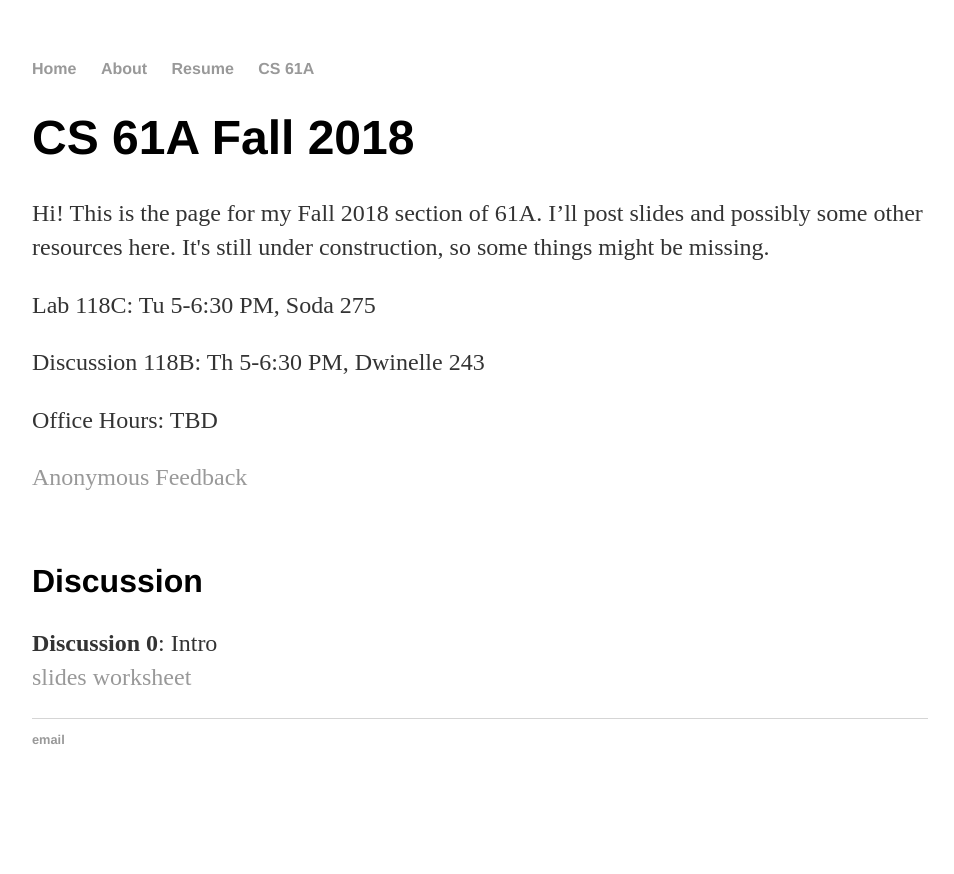
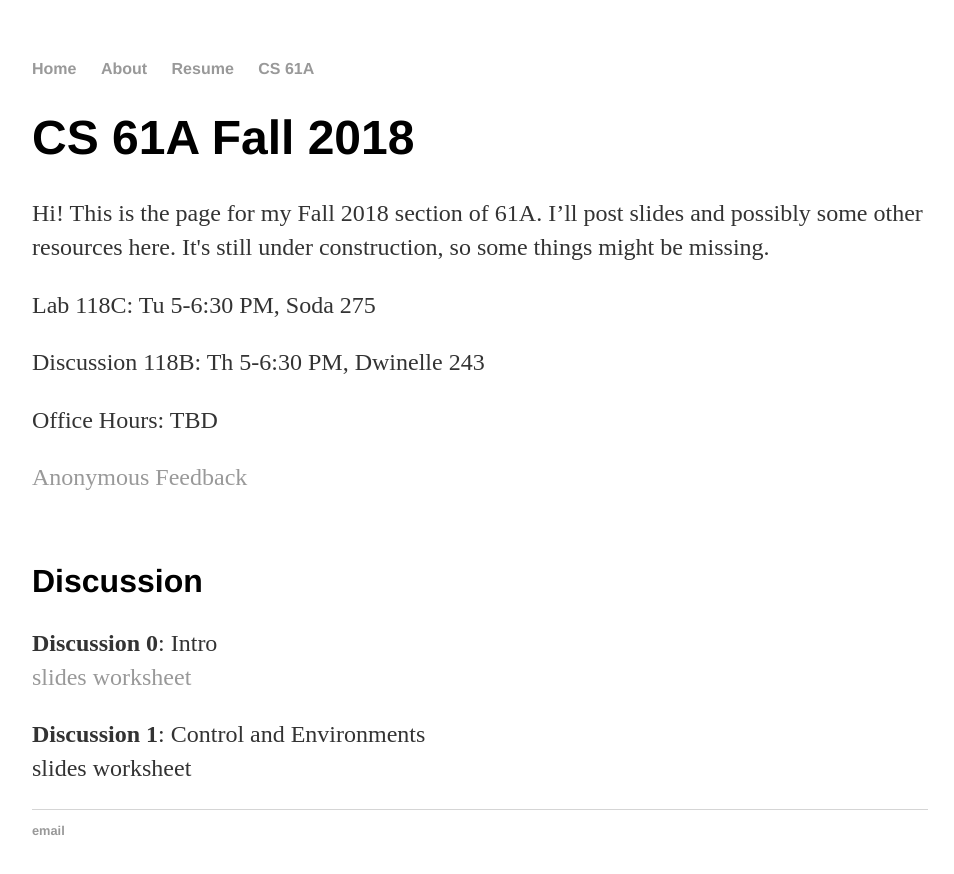
Before and after one commit to charleshong3/charleshong3.github.io, a Jekyll site: the page built from 61a/index.html, in a window 1280 px wide. Shown: the top 874 px of the page, without its empty margins (160-1114 px from the left). Built offline with Jekyll 4.4.1, drawn with Linux system fonts in a browser that asks for light colours.

Commit message:
add discussion 1

```diff
--- a/61a/index.html
+++ b/61a/index.html
@@ -24,6 +24,9 @@ title: CS 61A Fall 2018
         <b>Discussion 0</b>: Intro <br>
         <a href="https://docs.google.com/presentation/d/1zarc_eCDHYbsCI8qEab_JzYk1o7V6hTbvlA52ti6E4Q/edit?usp=sharing">slides</a>
         <a href="https://cs61a.org/disc/disc00.pdf">worksheet</a>
-
-        <!-- <b>Discussion 1</b>:  -->
     </p>
+    <p>
+        <b>Discussion 1</b>: Control and Environments <br>
+        slides
+        worksheet
+    </p>
```
